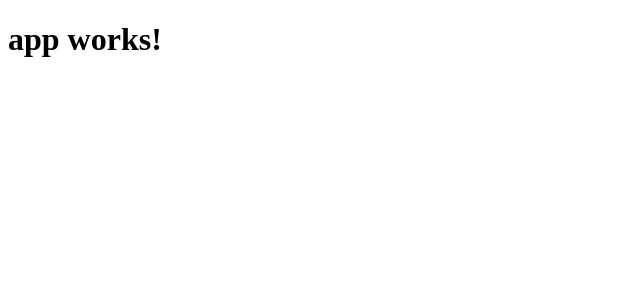
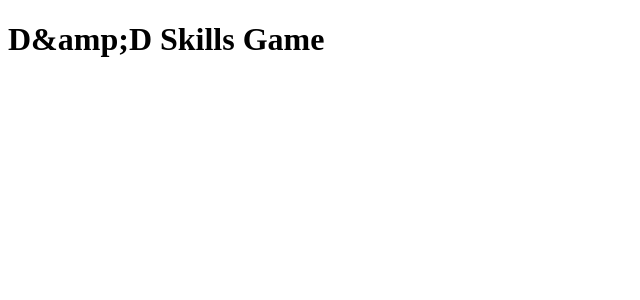
Before and after one commit to ddskillsgame/groceries, an Angular app: page / in a window 1280 px wide. Shown: the top 300 px of the page, without its empty margins (0-640 px from the left). Built offline with nearby package versions, Linux system fonts and the light colour scheme.

Commit message:
first try at changing something\

```diff
--- a/src/app/app.component.ts
+++ b/src/app/app.component.ts
@@ -6,5 +6,5 @@ import { Component } from '@angular/core';
   styleUrls: ['./app.component.css']
 })
 export class AppComponent {
-  title = 'app works!';
+  title = 'D&amp;D Skills Game';
 }
```
